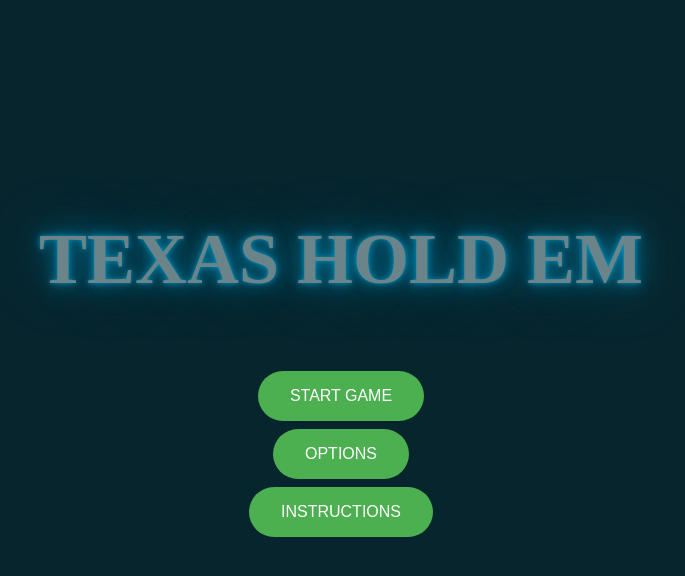
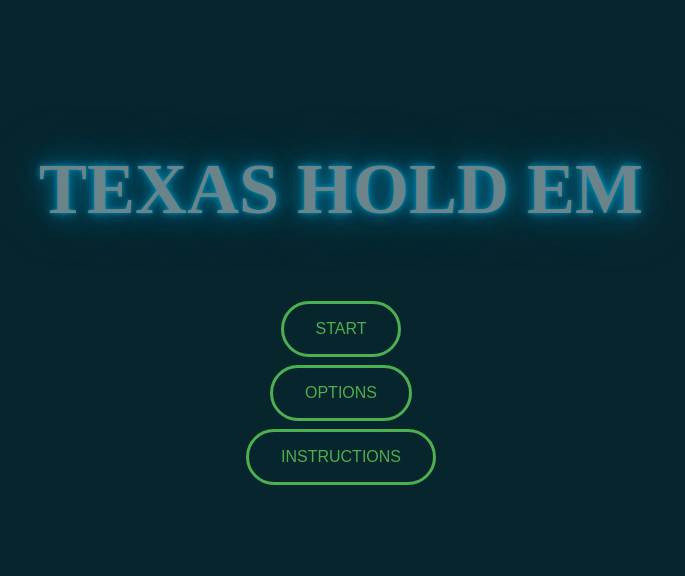
Before and after one commit to nsayre01/pokerwebsite, a Vue app in the folder texasholdem/: page / in a window 1280 px wide. Shown: the top 576 px of the page, without its empty margins (299-984 px from the left). Built offline with nearby package versions, Linux system fonts and the light colour scheme.

Commit message:
feature: implemented router

```diff
--- a/texasholdem/src/App.vue
+++ b/texasholdem/src/App.vue
@@ -1,110 +1,28 @@
 <template>
-  <div>
-    <h1>
-    {{ title }}
-  </h1>
-
-  <!-- insert space between addplayer and start button -->
-  <br>
-
-  <!-- Button to start game on new line -->
-  <button @click="startGame">START GAME</button>
-
-  <br>
-
-  <!-- Button to go to OPTIONS menu -->
-  <button @click="goToOptions">OPTIONS</button>
-
-  <br>
-
-  <button @click="goToInstructions">INSTRUCTIONS</button>
-
-  </div>
+  <nav>
+  </nav>
+  <router-view/>
 </template>
 
-<script>
-
-export default {
-  name: 'App',
-  data () {
-    return {
-      title: 'Texas Hold Em'
-    }
-  },
-  methods: {
-    handleclick() {
-      console.log(this.$refs.player_name.value)
-    }
-  }
-}
-</script>
-
 <style>
-body {
-  background: #07252d;
-  display: flex;
-  justify-content: center;
-  min-height: 100vh;
-}
-
-h1 {
-  font-family: 'Old Western', cursive;
-  font-size: 72px;
-  color: #0e3742;
-  text-transform: uppercase;
-  text-align: center;
-  margin-top: 150px;
-  outline: none;
-  animation: animate 20s linear infinite;
-}
-@keyframes animate
-{
-  0%,18%,20%,50.1%,60%,65.1%,80%,90.1%,92%
-  {
-    color: #fff;
-    text-shadow: 0 0 10px #03bcf4,
-                0 0 20px #03bcf4,
-                0 0 40px #03bcf4,
-                0 0 80px #03bcf4,
-                0 0 160px #03bcf4;
-  }
-  18.1%,28.1%,65%,100%
-  {
-    color: #0e3742;
-    text-shadow: none;
-  }
-}
-
 #app {
   font-family: Avenir, Helvetica, Arial, sans-serif;
   -webkit-font-smoothing: antialiased;
   -moz-osx-font-smoothing: grayscale;
   text-align: center;
   color: #2c3e50;
-  margin-top: 60px;
-  background: #07252d;
 }
 
-button {
-  background-color: #4CAF50; /* Green */
-  border: none;
-  color: white;
-  padding: 16px 32px;
-  text-align: center;
-  text-decoration: none;
-  display: inline-block;
-  font-size: 16px;
-  margin: 4px 2px;
-  transition-duration: 0.4s;
-  cursor: pointer;
-  border-radius: 50px;
+nav {
+  padding: 30px;
 }
 
-button:hover {
-  background-color: #3e8e41; /* Darker green */
+nav a {
+  font-weight: bold;
+  color: #2c3e50;
 }
 
-button.clicked {
-  background-color: #f44336; /* Red */
+nav a.router-link-exact-active {
+  color: #42b983;
 }
 </style>
--- a/texasholdem/src/main.js
+++ b/texasholdem/src/main.js
@@ -1,4 +1,5 @@
 import { createApp } from 'vue'
 import App from './App.vue'
+import router from './router'
 
-createApp(App).mount('#app')
+createApp(App).use(router).mount('#app')
--- /dev/null
+++ b/texasholdem/src/router/index.js
@@ -0,0 +1,42 @@
+//import views here, then route down below
+import { createRouter, createWebHistory } from 'vue-router'
+import HomeView from '../views/HomeView.vue'
+import OptionView from '../views/OptionView.vue'
+import SelectionView from '../views/SelectionView.vue'
+import GameView from '../views/GameView.vue'
+import InstructionView from '../views/InstructionView.vue'
+
+const routes = [
+  {
+    path: '/',
+    name: 'Home',
+    component: HomeView
+  },
+  {
+    path: '/option',
+    name: 'Option',
+    component: OptionView
+  },
+  {
+    path: '/selection',
+    name: 'Selection',
+    component: SelectionView
+  },
+  {
+    path: '/game',
+    name: 'Game',
+    component: GameView
+  },
+  {
+    path: '/instruction',
+    name: 'Instruction',
+    component: InstructionView
+  }
+]
+
+const router = createRouter({
+  history: createWebHistory(process.env.BASE_URL),
+  routes
+})
+
+export default router
--- /dev/null
+++ b/texasholdem/src/views/GameView.vue
@@ -0,0 +1,10 @@
+<template>
+    <div class="game">
+      <h1>This where the game will be displayed and played</h1>
+
+      <!-- Button to go back to home menu -->
+      <router-link to="/">
+      <button>HOME</button>
+      </router-link>
+    </div>
+  </template>
--- /dev/null
+++ b/texasholdem/src/views/HomeView.vue
@@ -0,0 +1,106 @@
+<template>
+  <div>
+    <h1 class="titlescreen">
+    Texas Hold Em
+    </h1>
+
+    <br>
+
+    <!-- Button to start game on new line -->
+    <router-link to="/selection">
+    <button>START</button>
+    </router-link>
+
+    <br>
+
+    <!-- Button to go to OPTIONS menu -->
+    <router-link to="/option">
+    <button>OPTIONS</button>
+    </router-link>
+
+    <br>
+
+    <!-- Button to go to OPTIONS menu -->
+    <router-link to="/instruction">
+    <button>INSTRUCTIONS</button>
+    </router-link>
+
+  </div>
+</template>
+
+<script>
+export default {
+  name: 'HomeView',
+  components: {}
+}
+</script>
+
+<style>
+body {
+  background: #07252d;
+  display: flex;
+  justify-content: center;
+  min-height: 100vh;
+}
+
+.titlescreen{
+  font-family: 'Old Western', cursive;
+  font-size: 72px;
+  color: #0e3742;
+  text-transform: uppercase;
+  text-align: center;
+  margin-top: 20px;
+  outline: none;
+  animation: animate 20s linear infinite;
+}
+
+@keyframes animate
+{
+  0%,18%,20%,50.1%,60%,65.1%,80%,90.1%,92%
+  {
+    color: #fff;
+    text-shadow: 0 0 10px #03bcf4,
+                0 0 20px #03bcf4,
+                0 0 40px #03bcf4,
+                0 0 80px #03bcf4,
+                0 0 160px #03bcf4;
+  }
+  18.1%,28.1%,65%,100%
+  {
+    color: #0e3742;
+    text-shadow: none;
+  }
+}
+
+#app {
+  font-family: Avenir, Helvetica, Arial, sans-serif;
+  -webkit-font-smoothing: antialiased;
+  -moz-osx-font-smoothing: grayscale;
+  text-align: center;
+  color: #2c3e50;
+  margin-top: 60px;
+  background: #07252d;
+}
+
+button {
+  background-color: transparent; /* Green */
+  border: 3px solid #4CAF50;
+  color: #4CAF50;
+  padding: 16px 32px;
+  text-align: center;
+  text-decoration: none;
+  display: inline-block;
+  font-size: 16px;
+  margin: 4px 2px;
+  text-transform: uppercase;
+  border-radius: 100px;
+  cursor: pointer;
+  transition: 1.5s;
+}
+
+button:hover {
+  box-shadow: 0 5px 50px 0 #4CAF50 inset,
+              0 5px 50px 0 #4CAF50;
+}
+
+</style>
--- /dev/null
+++ b/texasholdem/src/views/InstructionView.vue
@@ -0,0 +1,10 @@
+<template>
+    <div class="instructions">
+      <h1>This is the instructions page</h1>
+
+      <!-- Button to go back to home menu -->
+      <router-link to="/">
+      <button>BACK</button>
+      </router-link>
+    </div>
+  </template>
--- /dev/null
+++ b/texasholdem/src/views/OptionView.vue
@@ -0,0 +1,10 @@
+<template>
+  <div class="options">
+    <h1>This is the options page</h1>
+
+    <!-- Button to go back to home menu -->
+    <router-link to="/">
+    <button>BACK</button>
+    </router-link>
+  </div>
+</template>
--- /dev/null
+++ b/texasholdem/src/views/SelectionView.vue
@@ -0,0 +1,17 @@
+<template>
+    <div class="selection">
+      <h1>This is the page where you input
+        the players' names and buy-in amounts
+      </h1>
+
+      <!-- Button to Start the game -->
+        <router-link to="/game">
+        <button>START</button>
+        </router-link>
+
+      <!-- Button to go back to home menu -->
+      <router-link to="/">
+      <button>BACK</button>
+      </router-link>
+    </div>
+  </template>
```
Also changed, not shown: texasholdem/package.json (+6 -30 lines), texasholdem/src/components/HelloWorld.vue (deleted, +0 -58 lines), texasholdem/.browserslistrc (added), 2 other files (tests, documents, lock files or other folders).
